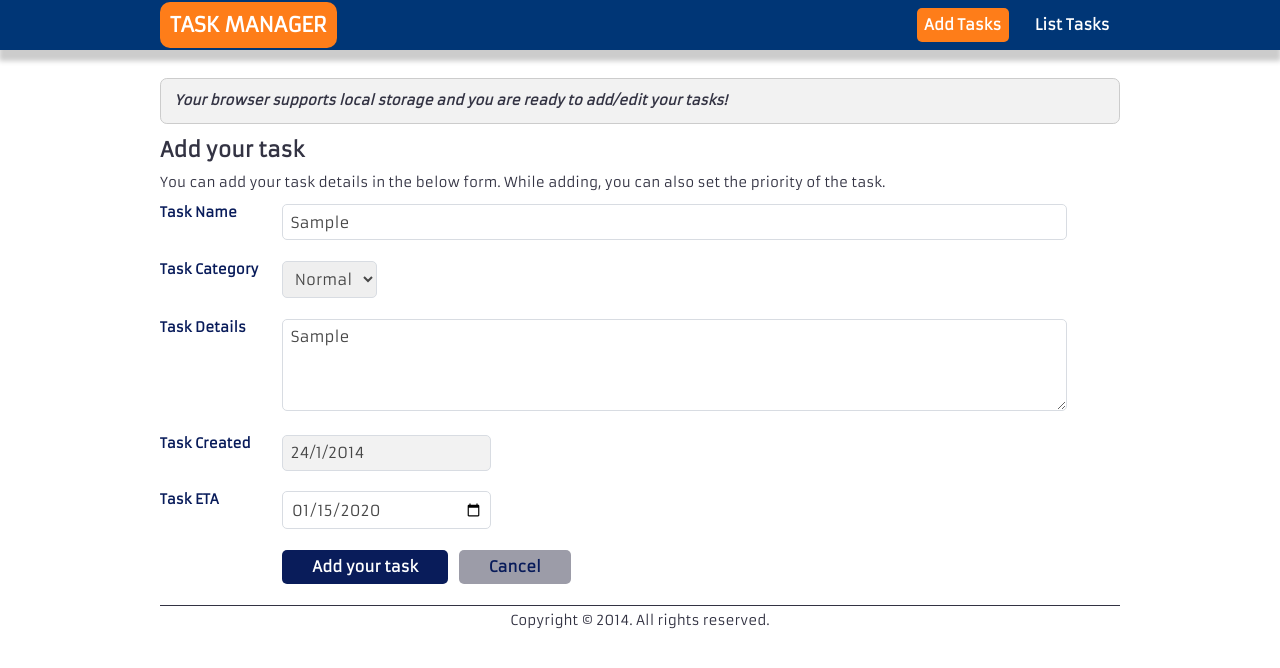
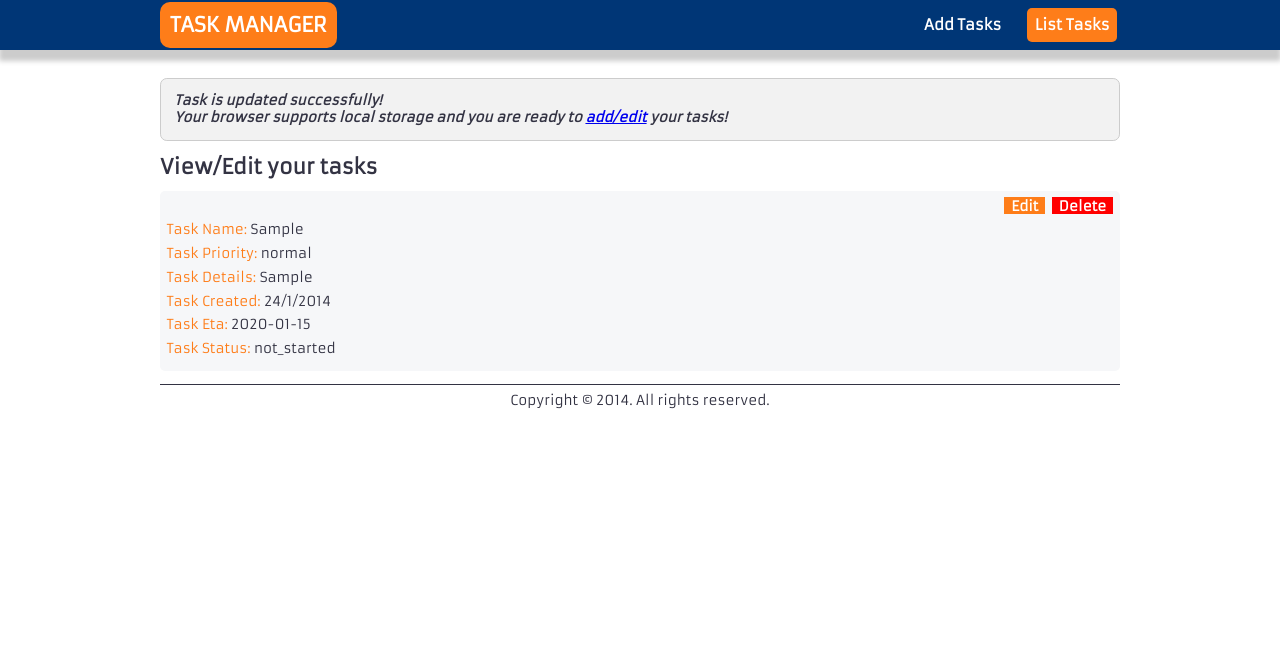
Before and after one commit to VidhyaM/taskManager, a plain HTML site: page index.html in a window 1280 px wide. Both pictures are taken after typing "Sample", "Sample", "2020-01-15" into the empty fields and a click on the input "Add your task". Drawn offline with Linux system fonts and the light colour scheme.

Commit message:
Listed the tasks and added static Edit and Delete links. Need to add Edit and Delete functionality

```diff
--- a/css/taskStyles.css
+++ b/css/taskStyles.css
@@ -41,8 +41,6 @@ p{
 #header{
 	margin:0 auto;
 	padding:.9em 0;
-}
-h1{
 }
 .logo{
 	width:200px;
@@ -104,6 +102,9 @@ h1{
 	.message p{
 		margin:0;
 	}
+	.success p{
+		margin:0 0 .5em;
+	}
 	.error p{
 		color:#F00;
 	}
@@ -117,15 +118,6 @@ h3{
 	font-weight:normal;
 	font-size:1.5em;
 	margin:0 0 .5em;
-}
-.busUnitTitle,.slides h3{
-	display:block;
-}
-.careerContact{
-	padding:0 0 0 1.5em;
-}
-.contactUsWrapper{
-	text-align:left;
 }
 .textBox,.button,select{
 	padding:.5em;
@@ -226,6 +218,39 @@ label{
 .miniLink{
 	display:none;
 }
+.tasksDisp{
+	background:#F6F7F9;
+	margin:0 0 1em;
+	padding:.5em;
+	border-radius:5px;
+}
+	.tasksDisp p{
+		margin:0 0 .5em;
+	}
+.taskLabel{
+	text-transform:capitalize;
+	color:#FE7D19;
+}
+.editDelTask{
+	float: right;
+	display: block;
+}
+	.editDelTask a{
+		border-radius: 5px;
+		padding: .5em;
+		background: #FE7D19;
+		font-weight: bold;
+		color: #FFF;
+		cursor:pointer;
+		margin: 0 0 0 .5em;
+		text-decoration:none;
+	}
+	.delTask a {
+		background: #F00;
+	}
+	.editDelTask a:hover{
+		text-decoration: underline;
+	}
 @media screen and (min-width:915px){
 	.contentWrapper,#header{
 		width:960px;
--- a/index.html
+++ b/index.html
@@ -29,11 +29,12 @@
 			<section id="content">
 				<div class="mainWrapper">
 					<section id="main">
-						<div id="hasLocalStorage" class="message hide">
-							<p>Your browser supports local storage and you are ready to add/edit your tasks!</p>
+						<div id="hasLocalStorage" class="message success hide">
+							<p id="addEditSuccess" class="hide">Task is updated successfully!</p>
+							<p>Your browser supports local storage and you are ready to <a id="addEditLink" href="#">add/edit</a> your tasks!</p>
 						</div>
 						<div id="hasNoLocalStorage" class="message error hide">
-							<p>Your browser does not support local storage and you can not view the added task!</p>
+							<p>Your browser does not support local storage and you can not view/add/edit the added task!</p>
 						</div>
 						<div id="addTaskContent">
 							<header>
@@ -42,7 +43,7 @@
 							<div id="addTaskContent" class="addTaskContentWrapper">
 								<section id="addTask">
 									<p>You can add your task details in the below form. While adding, you can also set the priority of the task.</p>
-									<form name="form_add_task" id="form_add_task" method="post" action="test.php">
+									<form name="form_add_task" id="form_add_task" method="post" action="">
 										<p class="group">
 											<label for="task_name">Task Name</label>
 											<span class="field">
@@ -71,12 +72,24 @@
 											</span>
 										</p>
 										<p class="group">
-											<label for="task_eta">Task ETA</label>
+											<label for="task_eta">Task Completion</label>
 											<span class="field">
-												<input type="date" placeholder="Enter your task ETA date in DD/MM/YYYY format" name="task_eta" id="task_eta" class="inputControl textBox small" autocomplete="off" required />
+												<input type="date" placeholder="DD/MM/YYYY" name="task_eta" id="task_eta" class="inputControl textBox small" autocomplete="off" required />
+											</span>
+										</p>
+										<p class="group">
+											<label for="task_status">Task Status</label>
+											<span class="field">
+												<select class="inputControl" name="task_status" id="task_status" />
+													<option value="not_started">Not started</option>
+													<option value="in_progress">In progress</option>
+													<option value="blocked">Blocked</option>
+													<option value="completed">Completed</option>
+												</select>
 											</span>
 										</p>
 										<p class="group buttonGroup">
+											<input type="hidden" name="task_id" id="task_id" />
 											<input type="submit" value="Add your task" name="add_task" id="add_task" class="button" />
 											<input type="button" value="Cancel" name="cancel_add_task" id="cancel_add_task" class="button secondary" />
 										</p>
@@ -88,7 +101,7 @@
 							<header>
 								<h2>View/Edit your tasks</h2>
 							</header>
-							<p id="noTasks" class="hide">You have not added any tasks. <a id="addTaskLink" href="#">Add your tasks now</a>.</p>
+							<p id="noTasks" class="hide">You have not added any tasks. <a id="addYourTaskLink" href="#">Add your tasks now</a>.</p>
 							<div id="listTasks">
 							</div>
 						</div>
--- a/javascript/taskManager.js
+++ b/javascript/taskManager.js
@@ -11,6 +11,7 @@ taskManager.displayItems = {
 		this.checklocalStorageSupport();
 		this.eventHandlers();
 		this.getTaskCreatedDate();
+		taskManager.utils.getElem("task_id").value = localStorage.length;
 	},
 	checklocalStorageSupport: function() {
 		if(window.localStorage) {
@@ -61,38 +62,66 @@ taskManager.updateTasks = {
 	},
 
 	listTasks: function() {
-		var tasksItems = "";
-		for(var i = 0; i < localStorage.length; i++) {
-			tasksItems += localStorage[i];
+		var taskCount = localStorage.length;
+		if (taskCount == 0) {
+			taskManager.utils.getElem("noTasks").className = "";
+		} else {
+			var tasksItems = "<ul class='tasksList'>";
+			for(var i = 0; i < localStorage.length; i++) {
+				tasksItems += "<li class='tasksDisp'><p class='clearFloat'><span class='editDelTask'><span class='editTask'><a href='#'>Edit</a></span><span class='delTask'><a href='#'>Delete</a></span></span></p>";
+				var taskRecordObj = JSON.parse(localStorage[i]);
+				for (var key in taskRecordObj) {
+					var keyLbl = key.replace('_', ' ');
+					tasksItems += "<p><span class='taskLabel'>" + keyLbl + ": </span><span class='taskContent'>" + taskRecordObj[key] + "</span></p>";
+				}
+				tasksItems += "</li>";
+			}
+			tasksItems += "</ul>";
+			taskManager.utils.getElem("listTasks").innerHTML = tasksItems;
 		}
-		taskManager.utils.getElem("listTasks").innerHTML = tasksItems;
 	},
 
 	eventHandlers: function() {
 		var formObj = taskManager.utils.getElem(this.fields.formAddTask);
 		var that = taskManager.updateTasks;
 		var addTaskLnk = taskManager.utils.getElem("addTaskLink");
+		var addYourTaskLink = taskManager.utils.getElem("addYourTaskLink");
+		var addEditLink = taskManager.utils.getElem("addEditLink");
 		var listTaskLnk = taskManager.utils.getElem("listTaskLink");
+
 		formObj.onsubmit = function() {
+			var errFlag = false;
 			formFieldsValObj = that.getFormFields(formObj);
 			that.saveTasks(formFieldsValObj);
-			return false;
+			redirectToTasksList(true);
+			return errFlag;
 		},
 
-		addTaskLnk.onclick = function() {
+		addTaskForm = function () {
 			taskManager.utils.getElem("addTaskContent").className = "";
 			taskManager.utils.getElem("listTaskContent").className = "hide";
+			taskManager.utils.getElem("addEditSuccess").className = "hide";
+			taskManager.utils.getElem("task_id").value = localStorage.length;
 			listTaskLnk.className = "";
 			this.className = "active";
 		},
 
-		listTaskLnk.onclick = function() {
+		redirectToTasksList = function (msgFlag) {
 			taskManager.utils.getElem("addTaskContent").className = "hide";
 			taskManager.utils.getElem("listTaskContent").className = "";
 			addTaskLnk.className = "";
-			this.className = "active";
+			listTaskLnk.className = "active";
+			taskManager.utils.getElem("addEditSuccess").className = (msgFlag === true) ? "" : "hide";
 			that.listTasks();
-		}
+		},
+
+		addTaskLnk.onclick = addTaskForm,
+
+		addYourTaskLink.onclick = addTaskForm,
+
+		addEditLink.onclick = addTaskForm,
+
+		listTaskLnk.onclick = redirectToTasksList
 	}
 };
 
```
